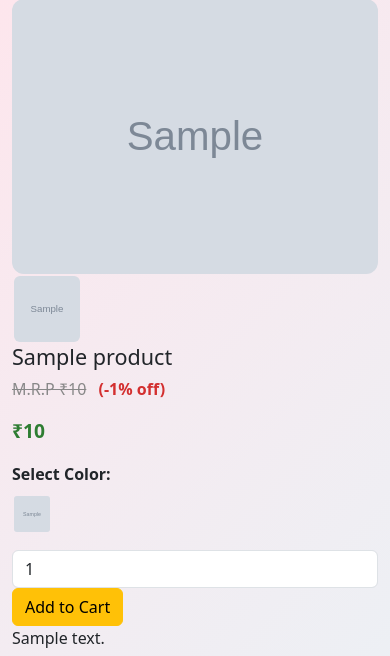
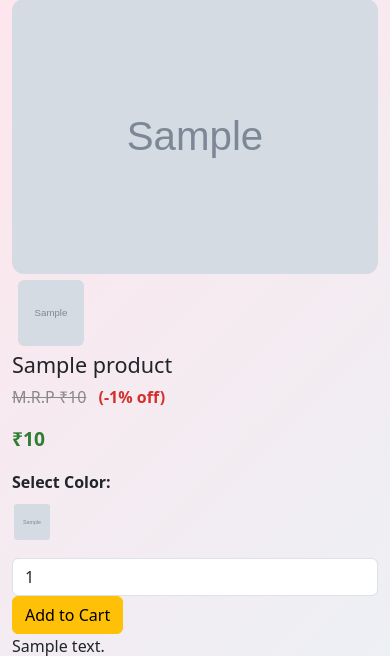
Before and after one commit to Ashok-chauhan/e-commerce, a Node server app: template views/user/product-detail.hbs in a window 390 px wide. Shown: the part 105-761 px from the top of the page. Run offline with Node 20, Linux system fonts and the light colour scheme; the template is opened without the code that fills it: most values are stand-ins (such as "Sample title", 1, 10 or a date in 2020); grey boxes marked "Sample" are stand-in pictures; some libraries are stand-ins or nearby versions.

Commit message:
Product detail page modified for thumbnail

```diff
--- a/views/user/product-detail.hbs
+++ b/views/user/product-detail.hbs
@@ -51,7 +51,7 @@
 
     </div>
 
-    <div class="row d-block d-md-none">
+    {{!-- <div class="row d-block d-md-none">
       <div class=" d-flex flex-row justify-content-between">
         {{#each product.images}}
                 <div class="col-sm thumbnails">
@@ -59,7 +59,21 @@
                   </div>
                 {{/each}}
         </div>
-    </div>
+    </div> --}}
+
+      <div class="row d-block d-md-none">
+            <div class="d-flex flex-row flex-wrap justify-content-between">
+              {{#each product.images}}
+                <div class="thumbnails p-1">
+                  <img src="/assets/images/{{this.image_path}}"
+                      alt="{{../product.name}}"
+                      onclick="changeImage(this)"
+                      class="img-fluid" />
+                </div>
+              {{/each}}
+            </div>
+       </div>
+
 
   </div>
   <div class="col-md-4">
```
